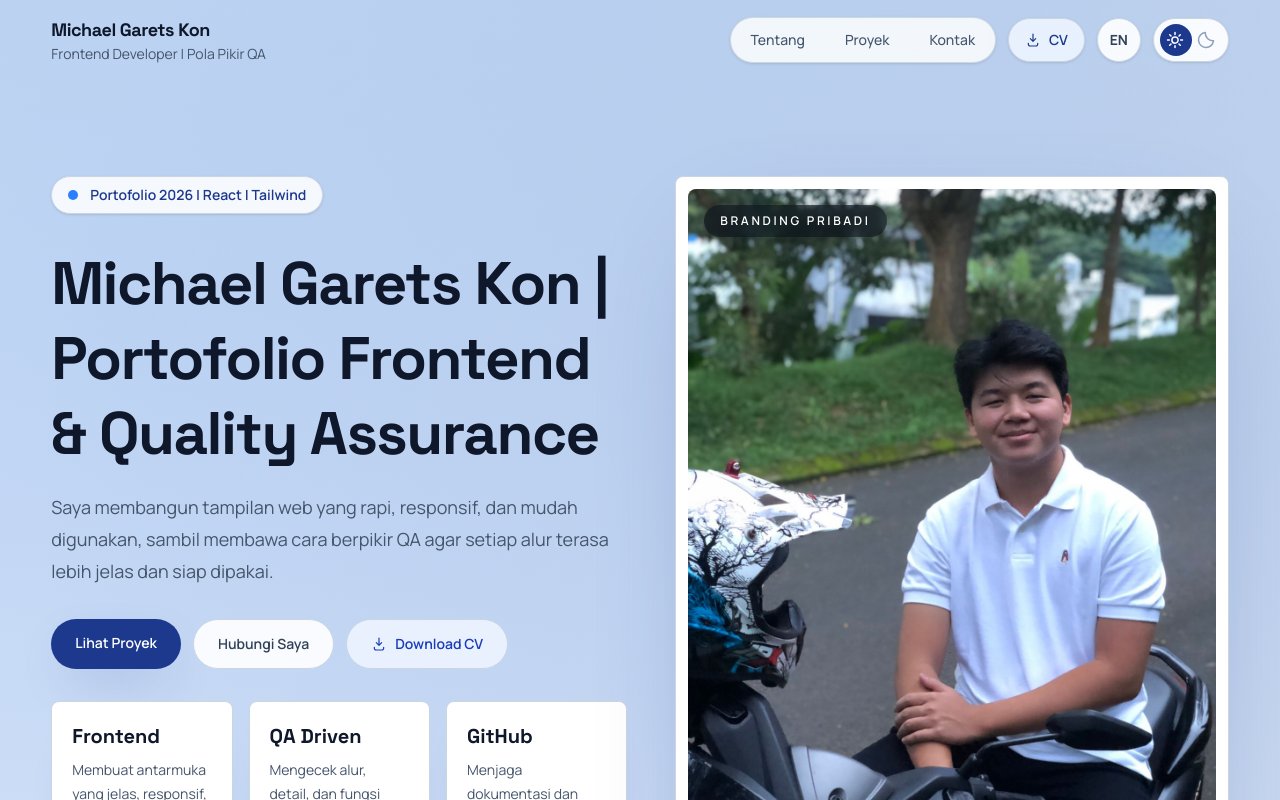
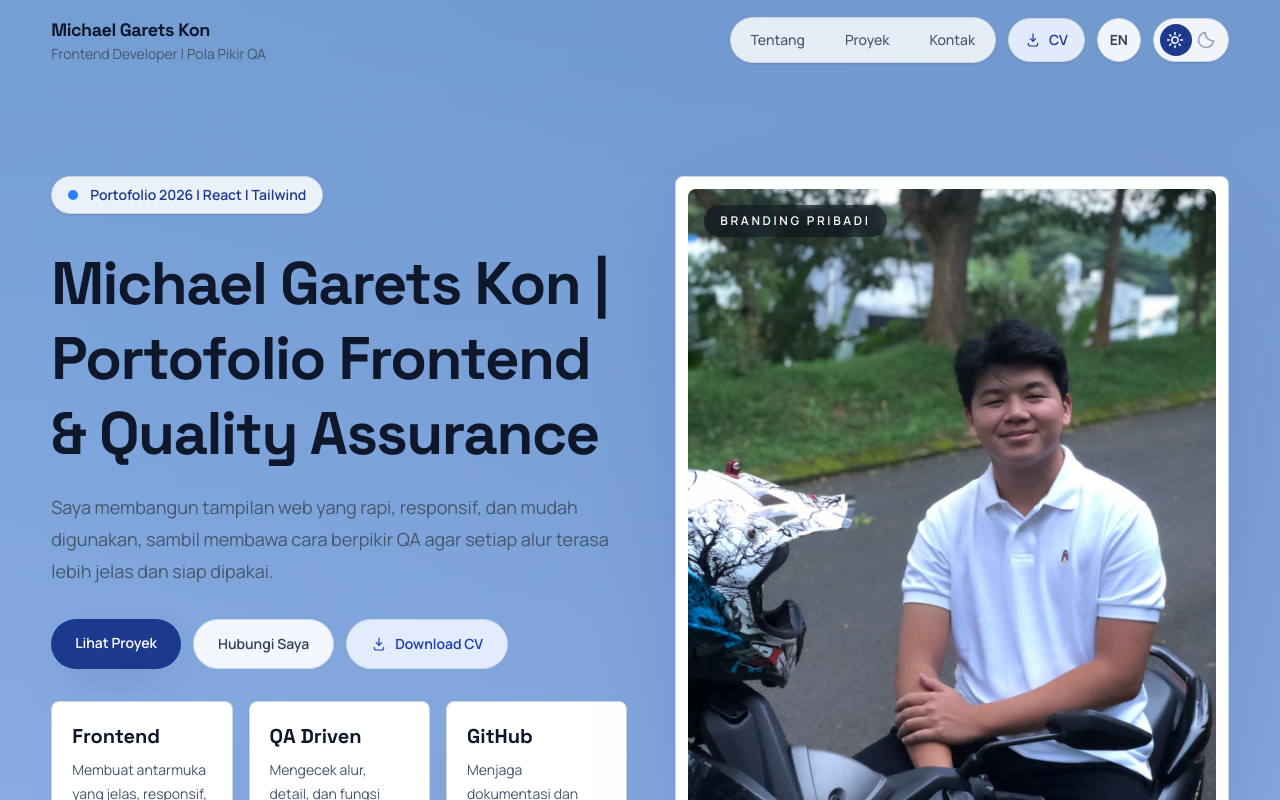
Before and after one commit to michaelgarets/michael-portfolio, a React (Vite) app: page / in a window 1280 px wide. Shown: the top 800 px of the page. Built offline with nearby package versions, Linux system fonts and the light colour scheme.

Commit message:
color change

```diff
--- a/src/styles.css
+++ b/src/styles.css
@@ -13,25 +13,25 @@
 
   body {
     @apply font-sans antialiased;
-    background-color: #78a6e3;
+    background-color: #89a5ca;
     background-image:
       radial-gradient(circle at 10% 8%, rgba(85, 144, 239, 0.13), transparent 30%),
       radial-gradient(circle at 88% 12%, rgba(26, 65, 151, 0.1), transparent 28%),
-      linear-gradient(180deg, #c6d9f2 0%, #eef4ff 48%, #f4f7fb 100%);
-    color: #0f172a;
+      linear-gradient(180deg, #789fd1 0%, #adc7f7 48%, #f4f7fb 100%);
+    color: #253458;
     transition:
       background-color 500ms ease,
       color 500ms ease;
   }
 
   html.dark body {
-    background-color: #030712;
+    background-color: #050b1a;
     background-image:
-      radial-gradient(circle at 10% 6%, rgba(14, 116, 144, 0.2), transparent 28%),
-      radial-gradient(circle at 86% 16%, rgba(16, 185, 129, 0.12), transparent 26%),
-      radial-gradient(circle at 52% 88%, rgba(99, 102, 241, 0.13), transparent 34%),
-      linear-gradient(180deg, #030712 0%, #07111f 48%, #0b1220 100%);
-    color: #e5eefb;
+      radial-gradient(circle at 10% 6%, rgba(26, 192, 238, 0.2), transparent 28%),
+      radial-gradient(circle at 86% 16%, rgba(9, 242, 165, 0.12), transparent 26%),
+      radial-gradient(circle at 52% 88%, rgba(67, 70, 105, 0.13), transparent 34%),
+      linear-gradient(180deg, #061030 0%, #020e1e 48%, #0b1220 100%);
+    color: #ffffff;
   }
 
   ::selection {
```
